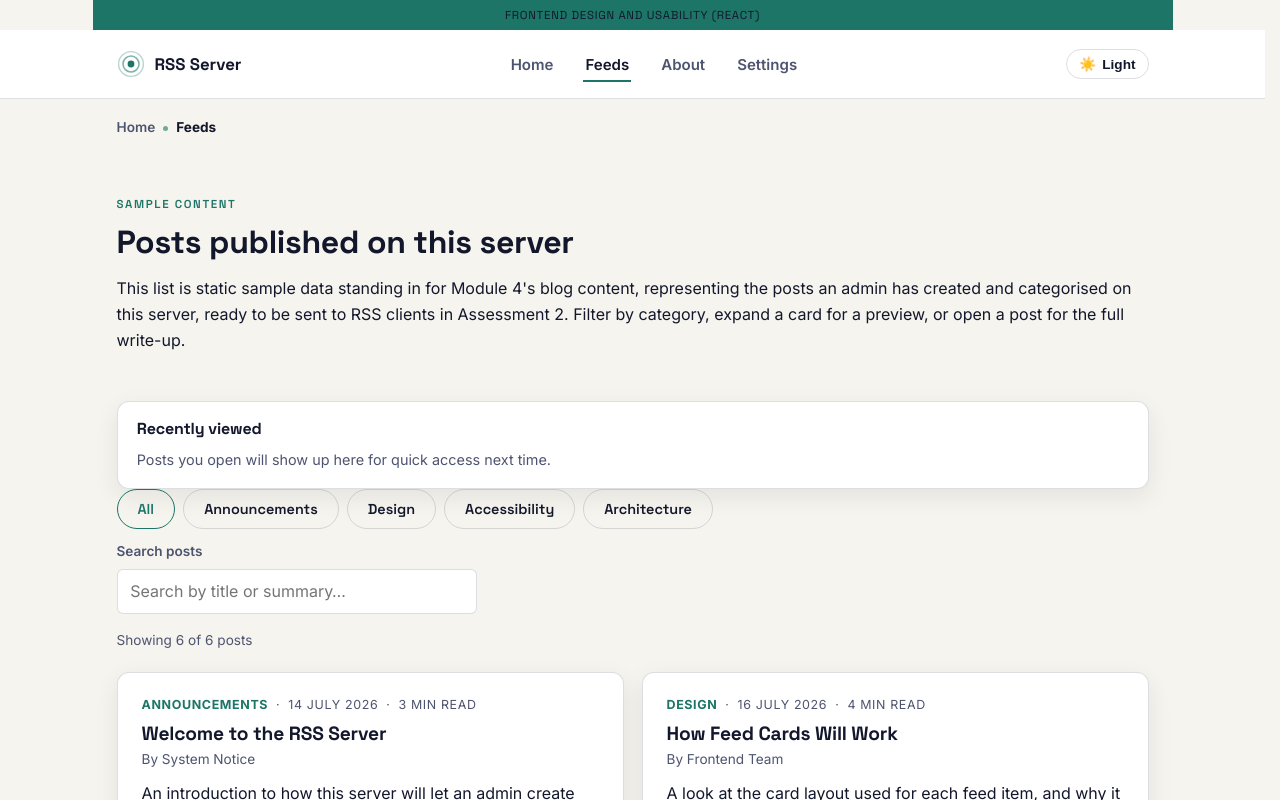
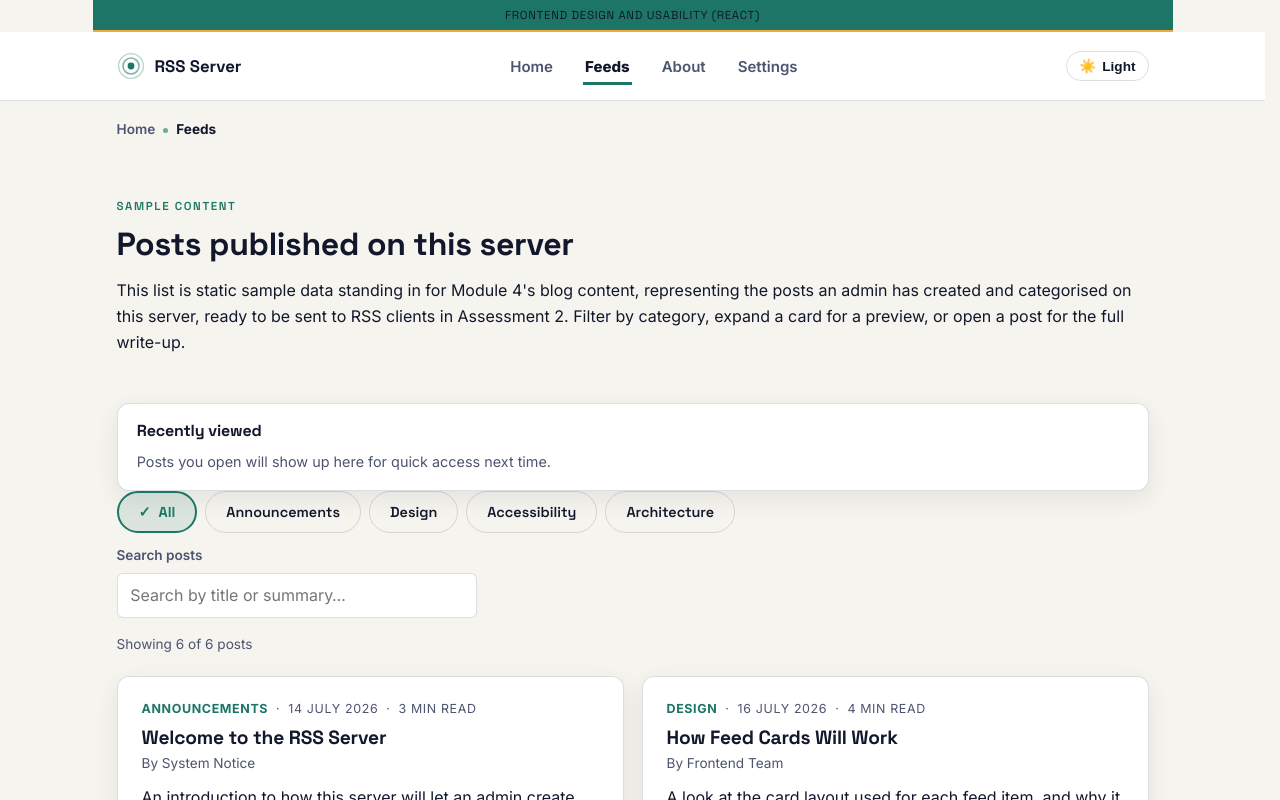
Before and after one commit to JayaJobin/rss-server-assessment2, a Next.js app: page /feeds in a window 1280 px wide. Shown: the top 800 px of the page. Built offline with nearby package versions, Linux system fonts and the light colour scheme.

Commit message:
fix: header theming, visible button borders, and stronger active nav indicator

```diff
--- a/app/feeds/FeedList.tsx
+++ b/app/feeds/FeedList.tsx
@@ -33,6 +33,7 @@ export default function FeedList({ posts }: { posts: Post[] }) {
             aria-pressed={active === category}
             onClick={() => setActive(category)}
           >
+            {active === category && <span aria-hidden="true">✓ </span>}
             {category}
           </button>
         ))}
--- a/app/globals.css
+++ b/app/globals.css
@@ -20,6 +20,8 @@
 
   --bg: var(--paper-100);
   --bg-raised: #ffffff;
+  --header-bg: var(--signal-teal-strong);
+  --header-text: var(--paper-100);
   --text: var(--ink-900);
   --text-muted: #4d5470;
   --accent: var(--signal-teal);
@@ -38,6 +40,8 @@
 }
 
 [data-theme="dark"] {
+  --header-bg: var(--ink-900);
+  --header-text: var(--paper-100);
   --bg: var(--ink-950);
   --bg-raised: #171d33;
   --text: var(--paper-100);
@@ -151,9 +155,9 @@ img, svg {
   font-size: 0.9rem;
   border-radius: 999px;
   padding: 10px 20px;
-  border: 1px solid transparent;
+  border: 1.5px solid var(--line);
   cursor: pointer;
-  transition: transform 0.15s ease, background-color 0.15s ease;
+  transition: transform 0.15s ease, background-color 0.15s ease, border-color 0.15s ease;
   display: inline-flex;
   align-items: center;
   gap: 8px;
@@ -165,11 +169,13 @@ img, svg {
 
 .btn-primary {
   background: var(--accent-strong);
+  border-color: var(--accent-strong);
   color: #fff;
 }
 
 .btn-primary:hover {
   background: var(--accent);
+  border-color: var(--accent);
 }
 
 .btn-outline {
@@ -180,9 +186,11 @@ img, svg {
 
 .btn-outline[aria-pressed="true"] {
   border-color: var(--accent-strong);
+  border-width: 2px;
+  background: color-mix(in srgb, var(--accent-strong) 12%, transparent);
   color: var(--accent-strong);
+  font-weight: 700;
 }
-
 .page-header {
   padding: 56px 0 32px;
 }
--- a/components/Header.module.css
+++ b/components/Header.module.css
@@ -5,8 +5,10 @@
 }
 
 .titleBar {
-  background: var(--signal-teal-strong);
-  color: var(--paper-100);
+  background: var(--header-bg);
+  color: var(--header-text);
+  border-bottom: 2px solid var(--signal-amber);
+  transition: background-color 0.2s ease, color 0.2s ease;
 }
 
 .assessmentTitle {
--- a/components/Navbar.module.css
+++ b/components/Navbar.module.css
@@ -47,7 +47,7 @@
   font-weight: 600;
   font-size: 0.94rem;
   padding: 6px 2px;
-  border-bottom: 2px solid transparent;
+  border-bottom: 3px solid transparent;
 }
 
 .links a:hover {
@@ -56,9 +56,14 @@
 
 .activeLink {
   color: var(--text) !important;
-  border-bottom: 2px solid var(--accent-strong) !important;
+  font-weight: 800 !important;
+  border-bottom: 3px solid var(--accent-strong) !important;
 }
 
+.mobileLinks .activeLink {
+  border-left: 3px solid var(--accent-strong);
+  padding-left: 10px;
+}
 .controls {
   display: flex;
   align-items: center;
```
